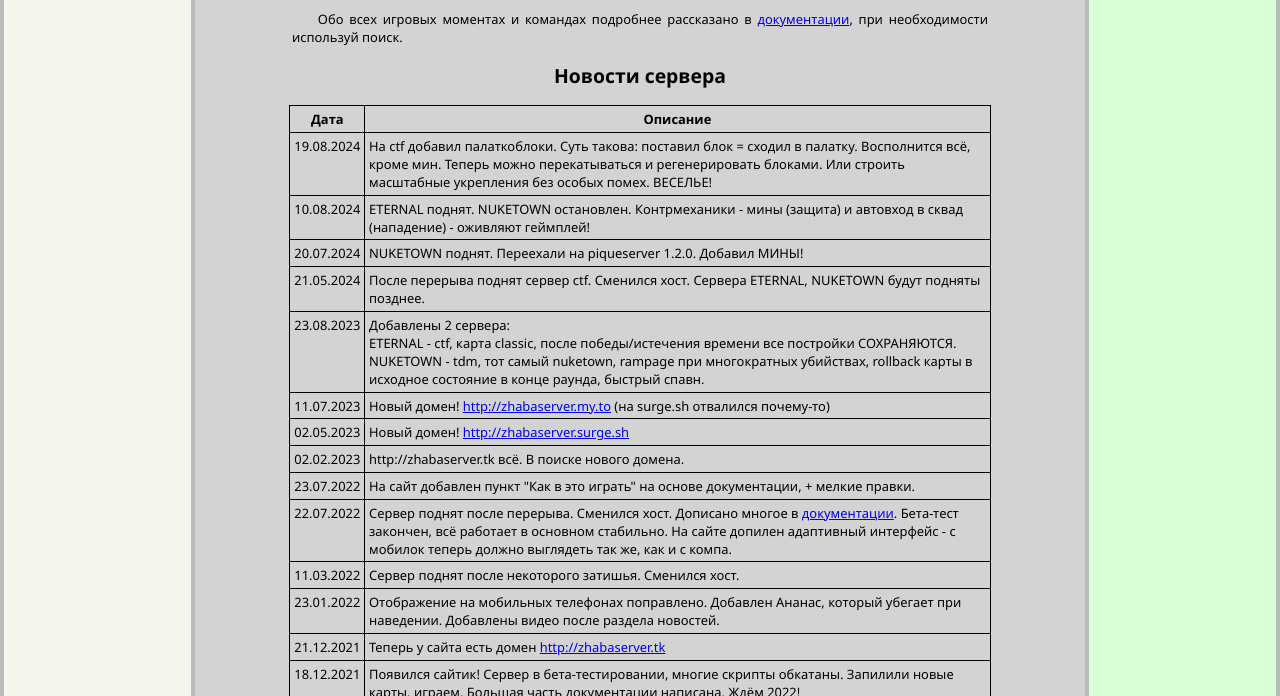
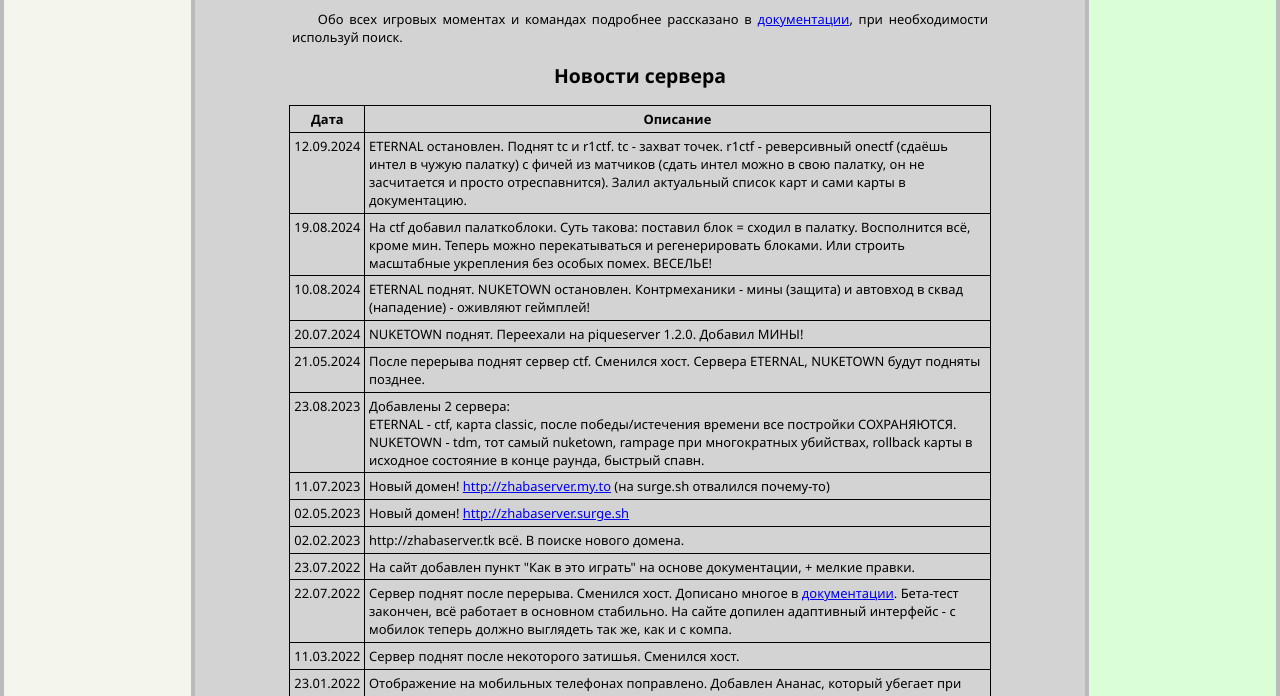
Before and after one commit to EvgenZhaba/zhabaserver, a plain HTML site: page index.html in a window 1280 px wide. Shown: the part 1944-2640 px from the top of the page. Drawn offline with Linux system fonts and the light colour scheme; no server answers.

Commit message:
новые сервера tc и r1ctf

```diff
--- a/index.html
+++ b/index.html
@@ -233,6 +233,11 @@
         </thead>
         <tbody>
           <tr>
+            <td>12.09.2024</td>
+            <td>ETERNAL остановлен. Поднят tc и r1ctf. tc - захват точек. r1ctf - реверсивный onectf (сдаёшь интел в чужую палатку) c фичей из матчиков (сдать интел можно в свою палатку, он не засчитается и просто отреспавнится). Залил актуальный список карт и сами карты в документацию.<br>
+            </td>
+          </tr>
+          <tr>
             <td>19.08.2024</td>
             <td>На ctf добавил палаткоблоки. Суть такова: поставил блок = сходил в палатку. Восполнится всё, кроме мин. Теперь можно перекатываться и регенерировать блоками. Или строить масштабные укрепления без особых помех. ВЕСЕЛЬЕ!<br>
             </td>
```
